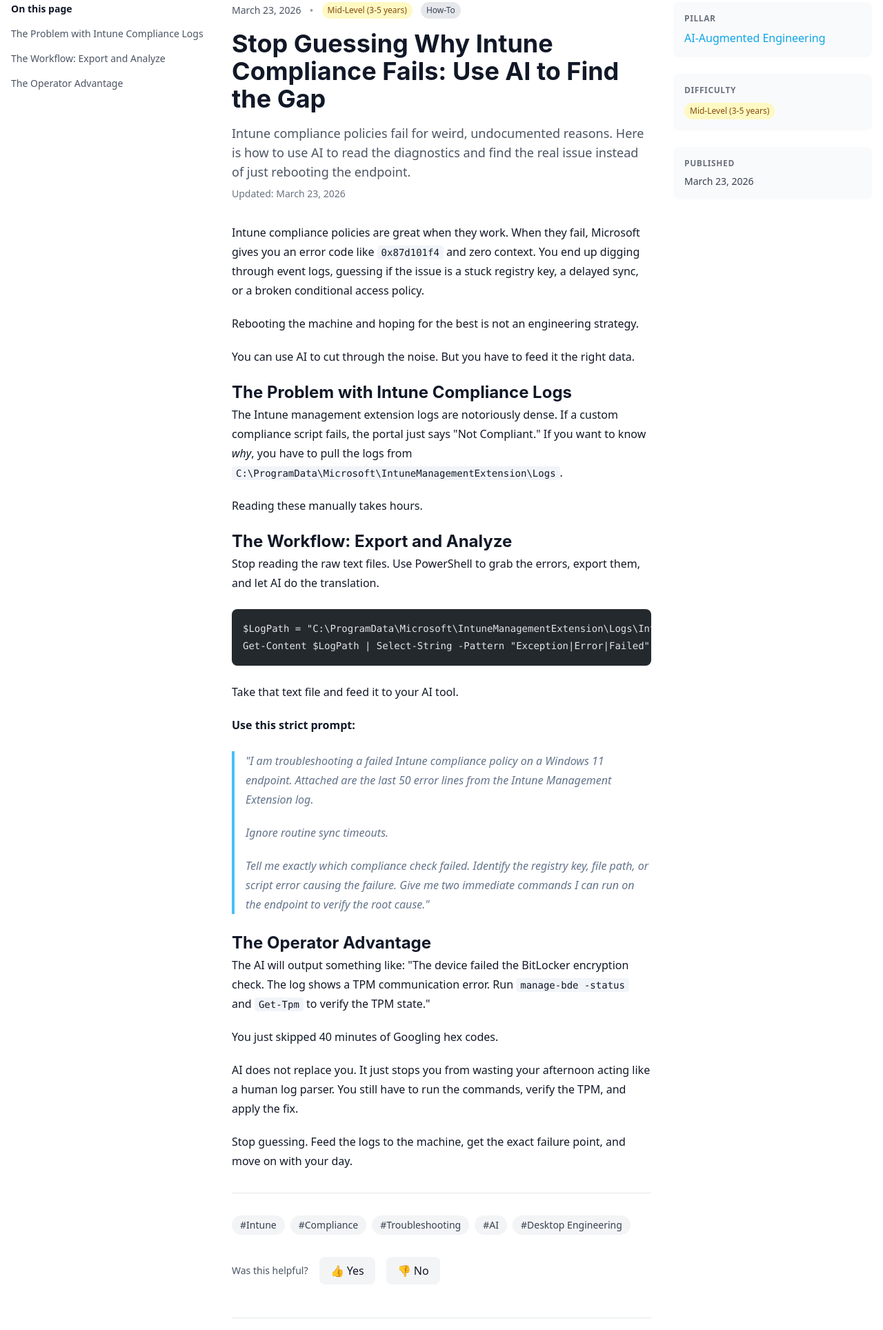
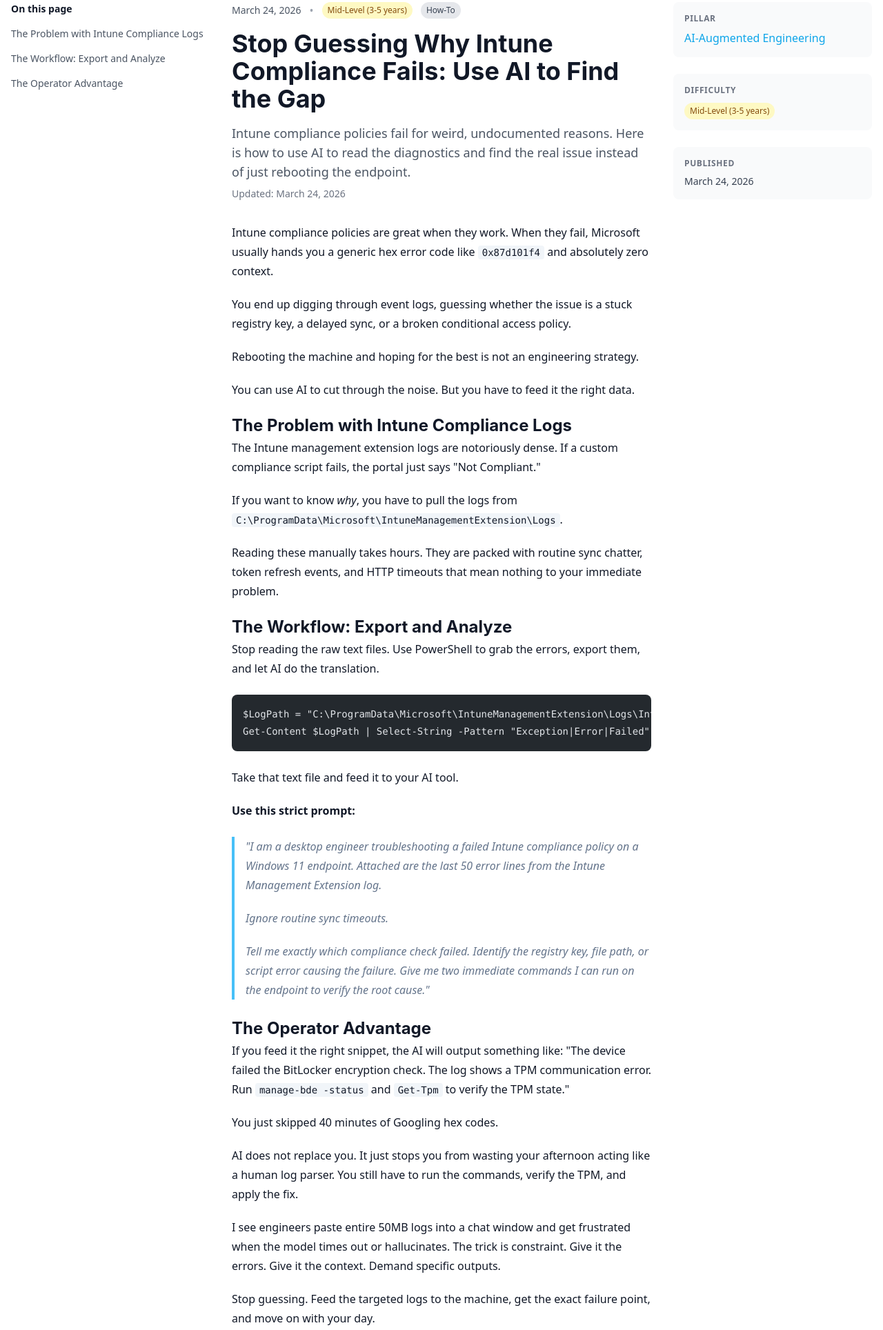
Before and after one commit to abdelboch/zakitpro, an Astro site: page /ai/ai-intune-compliance-troubleshooting/ in a window 1280 px wide. Shown: the part 154-2082 px from the top of the page at 69% size. Built offline with nearby package versions, Linux system fonts and the light colour scheme; Astro itself is replaced by a stand-in of ours; code samples lack their colours.

Commit message:
feat(content): expand AI Intune compliance troubleshooting article

```diff
--- a/src/content/articles/ai-intune-compliance-troubleshooting.mdx
+++ b/src/content/articles/ai-intune-compliance-troubleshooting.mdx
@@ -1,16 +1,18 @@
 ---
 title: "Stop Guessing Why Intune Compliance Fails: Use AI to Find the Gap"
 description: "Intune compliance policies fail for weird, undocumented reasons. Here is how to use AI to read the diagnostics and find the real issue instead of just rebooting the endpoint."
-publishedAt: "2026-03-23"
-updatedAt: "2026-03-23"
-pillar: "ai"
-difficulty: "mid"
-type: "how-to"
+publishedAt: "2026-03-24"
+updatedAt: "2026-03-24"
+pillar: ai
+difficulty: mid
+type: how-to
 tags: ["Intune", "Compliance", "Troubleshooting", "AI", "Desktop Engineering"]
 draft: false
 ---
 
-Intune compliance policies are great when they work. When they fail, Microsoft gives you an error code like `0x87d101f4` and zero context. You end up digging through event logs, guessing if the issue is a stuck registry key, a delayed sync, or a broken conditional access policy.
+Intune compliance policies are great when they work. When they fail, Microsoft usually hands you a generic hex error code like `0x87d101f4` and absolutely zero context.
+
+You end up digging through event logs, guessing whether the issue is a stuck registry key, a delayed sync, or a broken conditional access policy.
 
 Rebooting the machine and hoping for the best is not an engineering strategy.
 
@@ -18,9 +20,11 @@ You can use AI to cut through the noise. But you have to feed it the right data.
 
 ## The Problem with Intune Compliance Logs
 
-The Intune management extension logs are notoriously dense. If a custom compliance script fails, the portal just says "Not Compliant." If you want to know *why*, you have to pull the logs from `C:\ProgramData\Microsoft\IntuneManagementExtension\Logs`.
+The Intune management extension logs are notoriously dense. If a custom compliance script fails, the portal just says "Not Compliant."
 
-Reading these manually takes hours.
+If you want to know *why*, you have to pull the logs from `C:\ProgramData\Microsoft\IntuneManagementExtension\Logs`.
+
+Reading these manually takes hours. They are packed with routine sync chatter, token refresh events, and HTTP timeouts that mean nothing to your immediate problem.
 
 ## The Workflow: Export and Analyze
 
@@ -35,7 +39,7 @@ Take that text file and feed it to your AI tool.
 
 **Use this strict prompt:**
 
-> "I am troubleshooting a failed Intune compliance policy on a Windows 11 endpoint. Attached are the last 50 error lines from the Intune Management Extension log.
+> "I am a desktop engineer troubleshooting a failed Intune compliance policy on a Windows 11 endpoint. Attached are the last 50 error lines from the Intune Management Extension log.
 >
 > Ignore routine sync timeouts.
 >
@@ -43,10 +47,12 @@ Take that text file and feed it to your AI tool.
 
 ## The Operator Advantage
 
-The AI will output something like: "The device failed the BitLocker encryption check. The log shows a TPM communication error. Run `manage-bde -status` and `Get-Tpm` to verify the TPM state."
+If you feed it the right snippet, the AI will output something like: "The device failed the BitLocker encryption check. The log shows a TPM communication error. Run `manage-bde -status` and `Get-Tpm` to verify the TPM state."
 
 You just skipped 40 minutes of Googling hex codes.
 
 AI does not replace you. It just stops you from wasting your afternoon acting like a human log parser. You still have to run the commands, verify the TPM, and apply the fix.
 
-Stop guessing. Feed the logs to the machine, get the exact failure point, and move on with your day.
+I see engineers paste entire 50MB logs into a chat window and get frustrated when the model times out or hallucinates. The trick is constraint. Give it the errors. Give it the context. Demand specific outputs.
+
+Stop guessing. Feed the targeted logs to the machine, get the exact failure point, and move on with your day.
```
